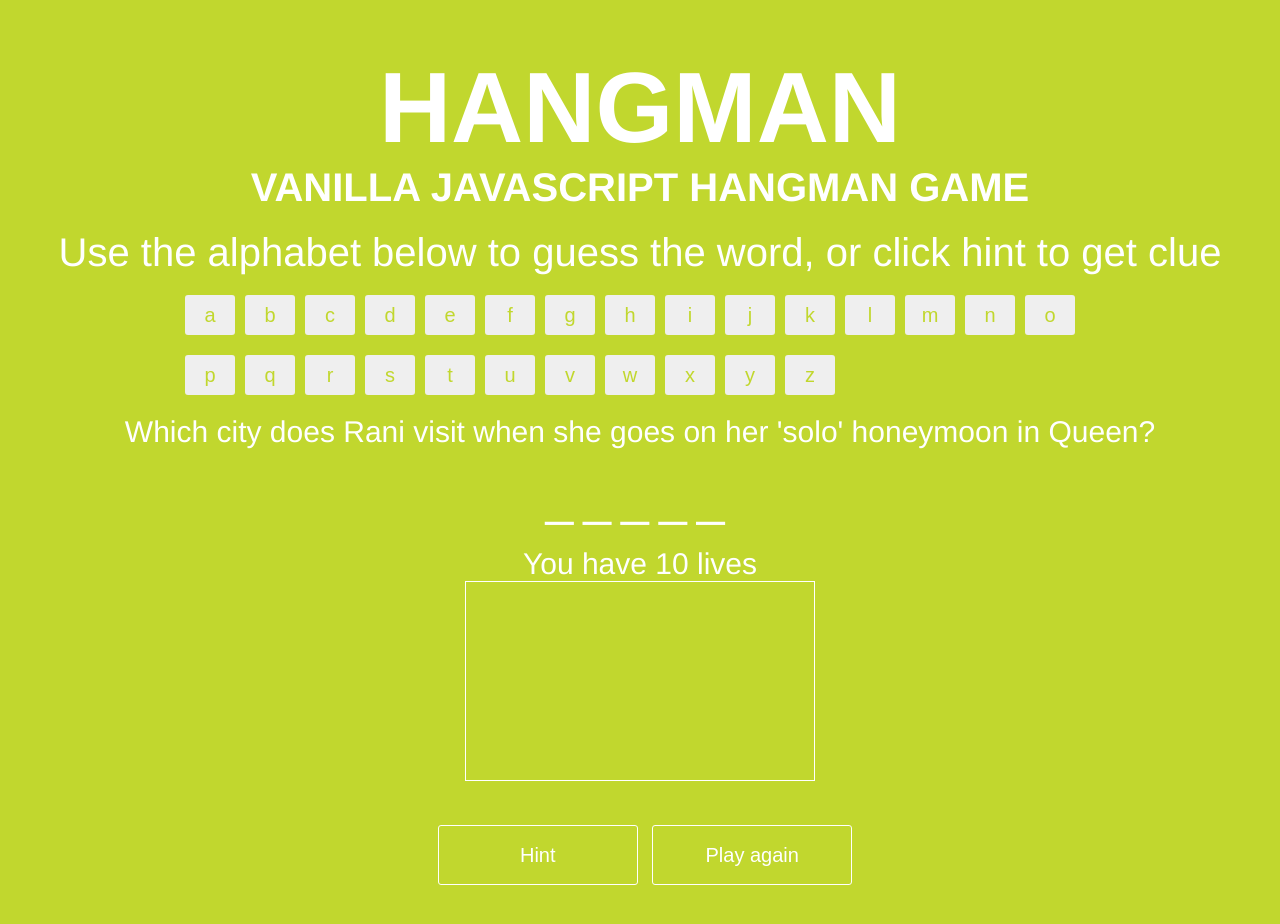
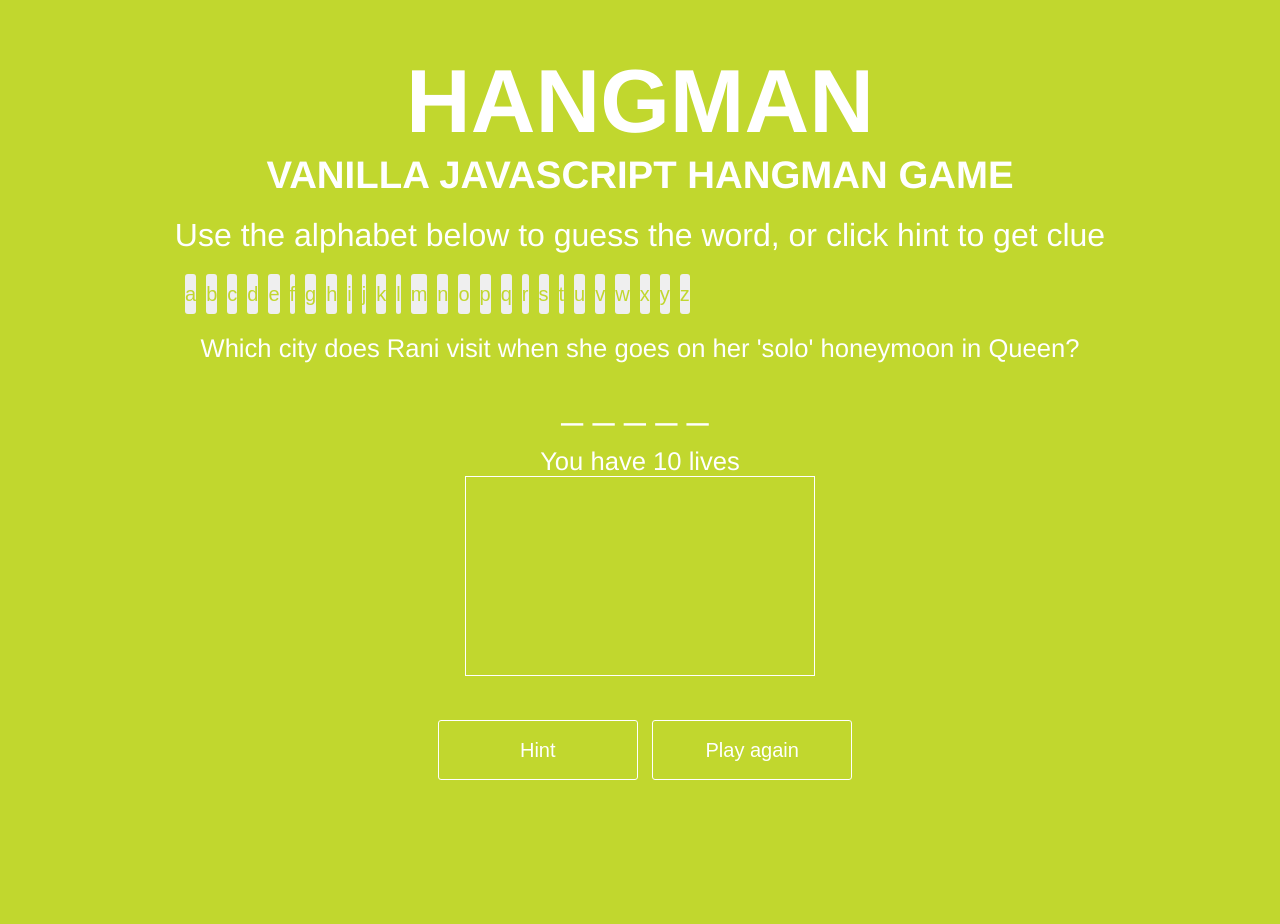
Before and after one commit to piyushshende/Hangman, a plain HTML site: page index.html in a window 1280 px wide. After the commit the page ends 880 px from the top, so only its background shows below. Drawn offline with Linux system fonts and the light colour scheme.

Commit message:
Update style.css

```diff
--- a/style.css
+++ b/style.css
@@ -20,24 +20,24 @@ body {
 
 h1 {
     margin-top: 50px;
-    font-size: 100px;
+    font-size: 7vw;
 }
 
 h2 {
-    font-size: 40px;
+    font-size: 3vw;
 }
 
 p {
     margin-top: 20px;
-    font-size: 40px;
+    font-size: 2.5vw;
 }
 
 .answer p {
-    font-size: 30px;
+    font-size: 2vw;
 }
 
 button {
-    width: 50px;
+    /* width: 50px; */
     height: 40px;
     border-radius: 3px;
     border: none;
@@ -51,6 +51,7 @@ button {
     text-align: start;
     margin-left: 175px;
     margin-right: 160px;
+    max-width: 78%;
 }
 
 button:hover {
@@ -64,6 +65,7 @@ canvas {
     width: 350px;
     height: 200px;
     color: white;
+    max-width: 50%;
 }
 
 .endbtn button {
@@ -82,5 +84,14 @@ canvas {
 #blanks {
     margin-top: 20px;
     letter-spacing: 10px;
-    font-size: 50px;
+    font-size: 3vw;
 }
+
+.block {
+    max-width: 5%;
+    border: none;
+    padding: 14px 28px;
+    font-size: 16px;
+    cursor: pointer;
+    text-align: center;
+}
```
